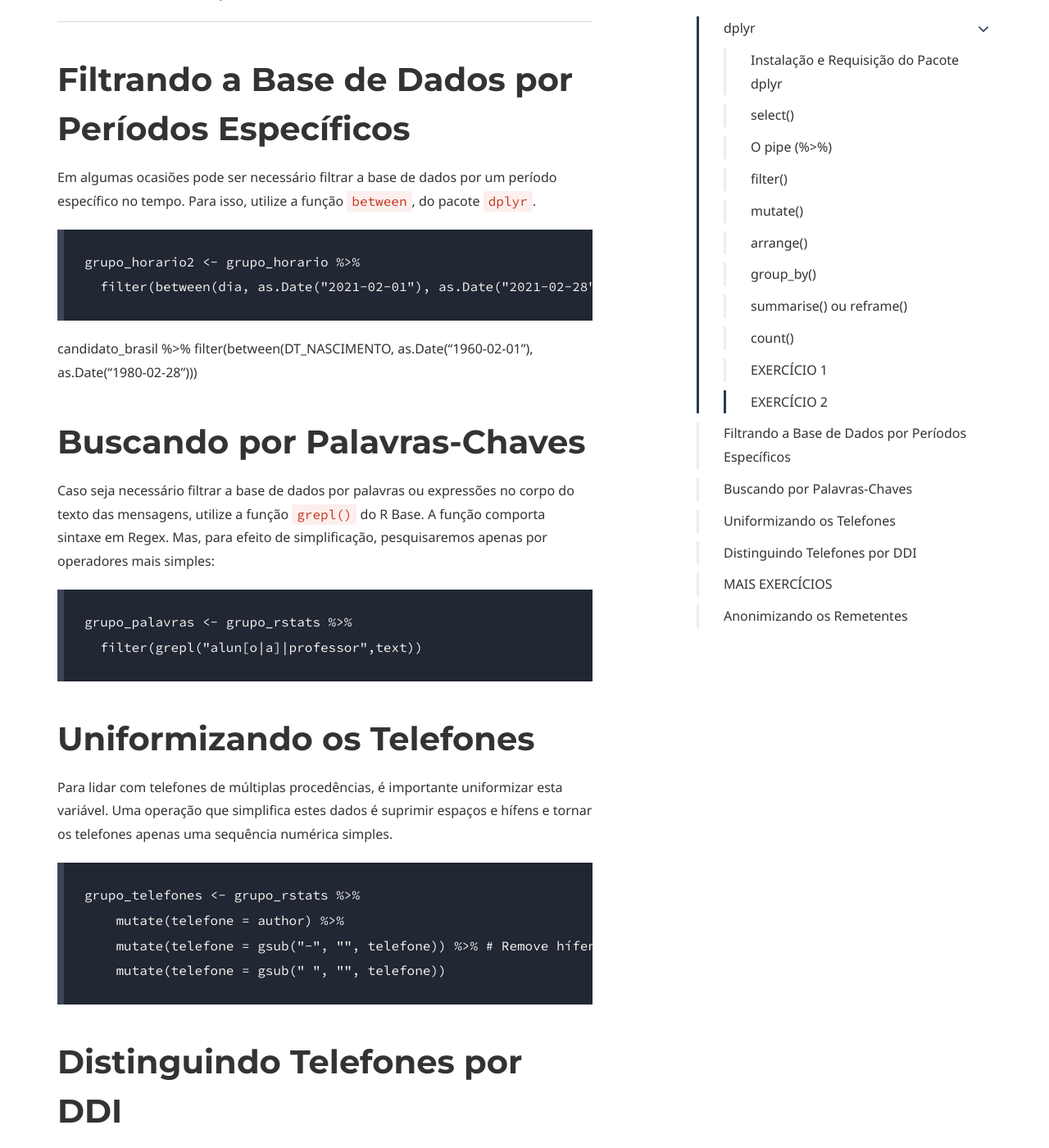
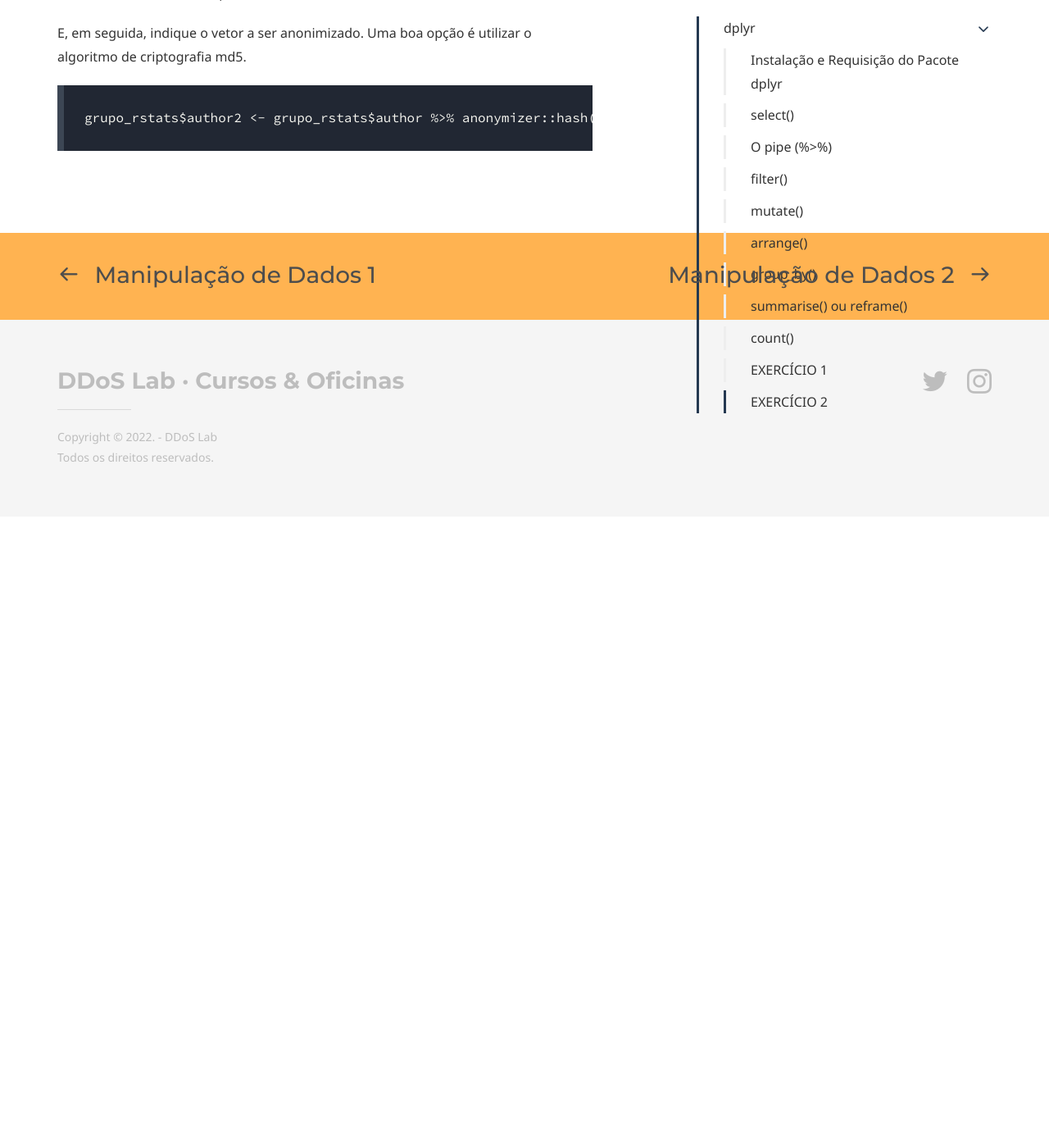
Before and after one commit to coLAB-UFF/docs, a Jekyll site: the page built from dataviz_05.md, in a window 1280 px wide and 1400 px high, scrolled down 7635 px. Shown: the whole window at 82% size. Built offline with Jekyll 4.4.1, drawn with Linux system fonts in a browser that asks for light colours; some web fonts are replaced; after the commit the page ends 8265 px from its top, so only the background shows below that; some of the changed text lies outside the part shown.

Commit message:
Update dataviz_05.md

````diff
--- a/dataviz_05.md
+++ b/dataviz_05.md
@@ -232,91 +232,6 @@
 
 
 
-
----
-
-# Filtrando a Base de Dados por Períodos Específicos
-
-Em algumas ocasiões pode ser necessário filtrar a base de dados por um período específico no tempo. Para isso, utilize a função `between`, do pacote `dplyr`.
-
-```
-grupo_horario2 <- grupo_horario %>%
-  filter(between(dia, as.Date("2021-02-01"), as.Date("2021-02-28")))
-```
-
-candidato_brasil %>% filter(between(DT_NASCIMENTO, as.Date("1960-02-01"), as.Date("1980-02-28")))
-
-
-# Buscando por Palavras-Chaves
-
-Caso seja necessário filtrar a base de dados por palavras ou expressões no corpo do texto das mensagens, utilize a função `grepl()` do R Base. A função comporta sintaxe em Regex. Mas, para efeito de simplificação, pesquisaremos apenas por operadores mais simples:
-
-```
-grupo_palavras <- grupo_rstats %>%
-  filter(grepl("alun[o|a]|professor",text))
-```
-
-
-# Uniformizando os Telefones
-
-Para lidar com telefones de múltiplas procedências, é importante uniformizar esta variável. Uma operação que simplifica estes dados é suprimir espaços e hífens e tornar os telefones apenas uma sequência numérica simples.
-
-```
-grupo_telefones <- grupo_rstats %>%
-    mutate(telefone = author) %>%
-    mutate(telefone = gsub("-", "", telefone)) %>% # Remove hífens do telefone
-    mutate(telefone = gsub(" ", "", telefone))
-```
-
-
-# Distinguindo Telefones por DDI
-
-É possível codificar os telefones de acordo com a sua origem, com base nos respectivos códigos de discagem direta à distância e código de discagem direta internacional. Para isso, utilize, mais uma vez, a função `grepl()`, e combine-a com a função `case_when()` do pacote `dplyr`.
-
-```
-grupo_internacional <- grupo_rstats %>%
-  tidyr::drop_na(author) %>%
-  mutate(
-    internacional = case_when(
-      grepl("\\b+55", author) ~ "Brasil",
-      grepl("viktor", author) ~ "Brasil",
-      grepl("Manoela Mayrink", author) ~ "Brasil",
-      grepl("Isis Lorena", author) ~ "Brasil",
-      grepl("Jeferson UFF", author) ~ "Brasil",
-      T ~ "Internacional")) %>% count(internacional)
- ```
-
-
-
- # Mergindo Mais de um Chat
-
-Para mergir dois ou mais chats, utilize as funções `join()` do pacote `dplyr`. A função `full_join()` reúne as mensagens enviadas a diferentes *dataframes*.
-
-```
-fulldb <- grupo_rstats %>%
-  full_join(chat)
-```
-
-
-# MAIS EXERCÍCIOS
-
-1. Forneça uma lista dos números de telefone que mais frequentemente enviaram mensagens ao grupo analisado.
-
-2. Forneça uma lista especificando quantas vezes cada usuário no grupo mencionou a palavra *aula*.
-
-3. Forneça uma lista especificando os dias em que cada usuário enviou mais mensagens ao grupo.
-
-4. Forneça uma lista de quantas mensagens foram enviadas a cada grupo, considerando-se a base completa de dados.
-
-
-# Anonimizando os Remetentes
-
-Para anonimizar os remetentes, é necessário utilizar um pacote adicional de criptografia. Uma sugestão é o pacote `anonymizer`, desenvolvido por Paul Hendricks. Utilize o seguinte comando para instalar o pacote:
-
-```
-remotes::install_github("paulhendricks/anonymizer")
-```
-
 E, em seguida, indique o vetor a ser anonimizado. Uma boa opção é utilizar o algoritmo de criptografia md5.
 
 ```
````
